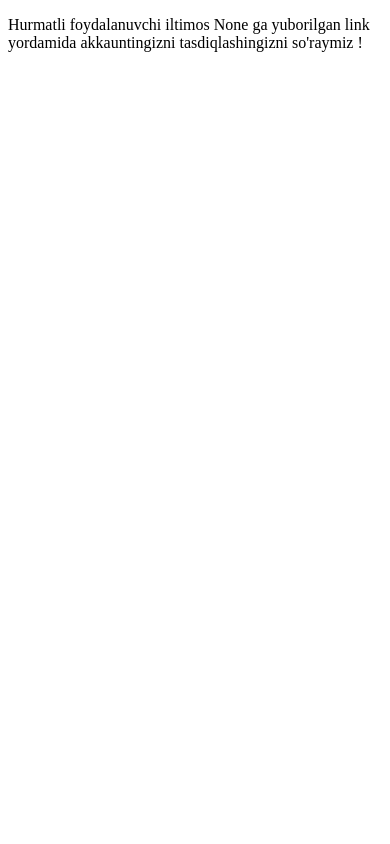
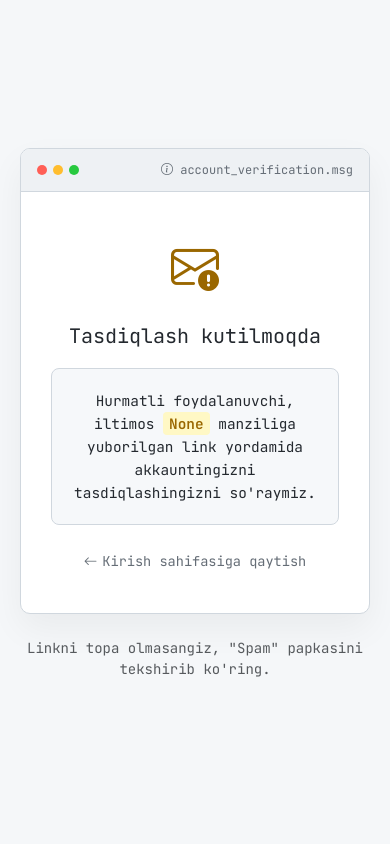
Before and after one commit to axrorback/oauth, a Django app: page /users/check-email/ in a window 390 px wide. Run offline with Django 5.2, Linux system fonts and the light colour scheme; parts of the project's set-up code (start-up, migrations or seed data) failed here and were passed over.

Commit message:
Revamp check_email.html with localized text, responsive layout, and enhanced styling

```diff
--- a/templates/users/check_email.html
+++ b/templates/users/check_email.html
@@ -1,10 +1,150 @@
 <!DOCTYPE html>
-<html lang="en">
+<html lang="uz">
 <head>
-    <meta charset="UTF-8">
-    <title>Title</title>
+  <meta charset="utf-8">
+  <meta name="viewport" content="width=device-width, initial-scale=1">
+  <title>Tasdiqlash kutilmoqda | CODERBOYS Auth</title>
+
+  <link href="https://fonts.googleapis.com/css2?family=JetBrains+Mono:wght@300;400;600&display=swap" rel="stylesheet">
+  <link href="https://cdn.jsdelivr.net/npm/bootstrap@5.3.0/dist/css/bootstrap.min.css" rel="stylesheet">
+  <link href="https://cdn.jsdelivr.net/npm/bootstrap-icons@1.11.1/font/bootstrap-icons.css" rel="stylesheet">
+
+  <style>
+    :root {
+      --bg: #f5f7f9;
+      --card-bg: #ffffff;
+      --text: #24292f;
+      --primary: #1a7f37;
+      --warning: #9a6700;
+      --border: #d0d7de;
+      --terminal-head: #eef1f4;
+      --font-mono: 'JetBrains Mono', monospace;
+    }
+
+    body {
+      background-color: var(--bg);
+      color: var(--text);
+      font-family: var(--font-mono);
+      display: flex;
+      align-items: center;
+      justify-content: center;
+      min-height: 100vh;
+      margin: 0;
+    }
+
+    .message-container {
+      max-width: 500px;
+      width: 100%;
+      padding: 20px;
+    }
+
+    .terminal-window {
+      background: var(--card-bg);
+      border: 1px solid var(--border);
+      border-radius: 10px;
+      overflow: hidden;
+      box-shadow: 0 15px 35px rgba(0,0,0,0.05);
+    }
+
+    .terminal-header {
+      background: var(--terminal-head);
+      padding: 12px 16px;
+      display: flex;
+      justify-content: space-between;
+      align-items: center;
+      border-bottom: 1px solid var(--border);
+    }
+
+    .terminal-dots { display: flex; gap: 6px; }
+    .dot { width: 10px; height: 10px; border-radius: 50%; }
+    .dot-1 { background: #ff5f56; }
+    .dot-2 { background: #ffbd2e; }
+    .dot-3 { background: #27c93f; }
+
+    .terminal-body {
+      padding: 40px 30px;
+      text-align: center;
+    }
+
+    .info-icon {
+      font-size: 3rem;
+      color: var(--warning);
+      margin-bottom: 20px;
+    }
+
+    .email-highlight {
+      background: #fff8c5;
+      padding: 2px 6px;
+      border-radius: 4px;
+      font-weight: 600;
+      color: var(--warning);
+      word-break: break-all;
+    }
+
+    .instruction-box {
+      background: #f6f8fa;
+      padding: 20px;
+      border-radius: 8px;
+      font-size: 0.9rem;
+      color: #24292f;
+      margin: 20px 0;
+      border: 1px solid var(--border);
+      line-height: 1.6;
+    }
+
+    .btn-back {
+      color: #656d76;
+      text-decoration: none;
+      font-size: 0.85rem;
+      display: inline-flex;
+      align-items: center;
+      gap: 5px;
+      transition: 0.2s;
+    }
+
+    .btn-back:hover {
+      color: var(--primary);
+    }
+  </style>
 </head>
 <body>
-<p>Hurmatli foydalanuvchi iltimos {{ email }} ga yuborilgan link yordamida akkauntingizni tasdiqlashingizni so'raymiz !</p>
+
+<div class="message-container">
+  <div class="terminal-window">
+    <div class="terminal-header">
+      <div class="terminal-dots">
+        <div class="dot dot-1"></div>
+        <div class="dot dot-2"></div>
+        <div class="dot dot-3"></div>
+      </div>
+      <div style="font-size: 0.75rem; color: #656d76;">
+        <i class="bi bi-info-circle"></i> account_verification.msg
+      </div>
+    </div>
+
+    <div class="terminal-body">
+      <div class="info-icon">
+        <i class="bi bi-envelope-exclamation"></i>
+      </div>
+
+      <h2 class="fs-5 mb-3">Tasdiqlash kutilmoqda</h2>
+
+      <div class="instruction-box">
+        Hurmatli foydalanuvchi, iltimos <span class="email-highlight">{{ email }}</span> manziliga yuborilgan link yordamida akkauntingizni tasdiqlashingizni so'raymiz.
+      </div>
+
+      <div class="mt-4">
+        <a href="{% url 'login' %}" class="btn-back">
+          <i class="bi bi-arrow-left"></i> Kirish sahifasiga qaytish
+        </a>
+      </div>
+    </div>
+  </div>
+
+  <p class="text-center mt-4 text-muted small">
+    Linkni topa olmasangiz, "Spam" papkasini tekshirib ko'ring.
+  </p>
+</div>
+
 </body>
 </html>
```
